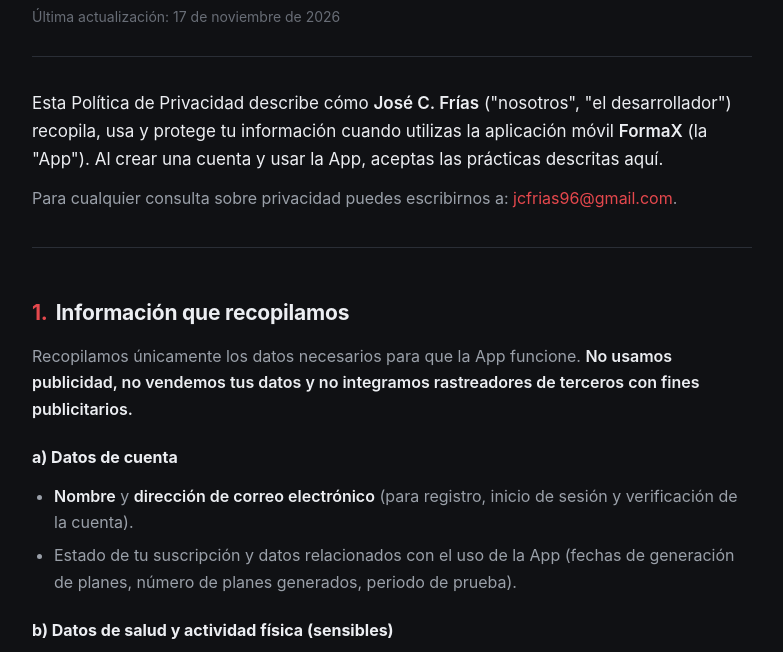
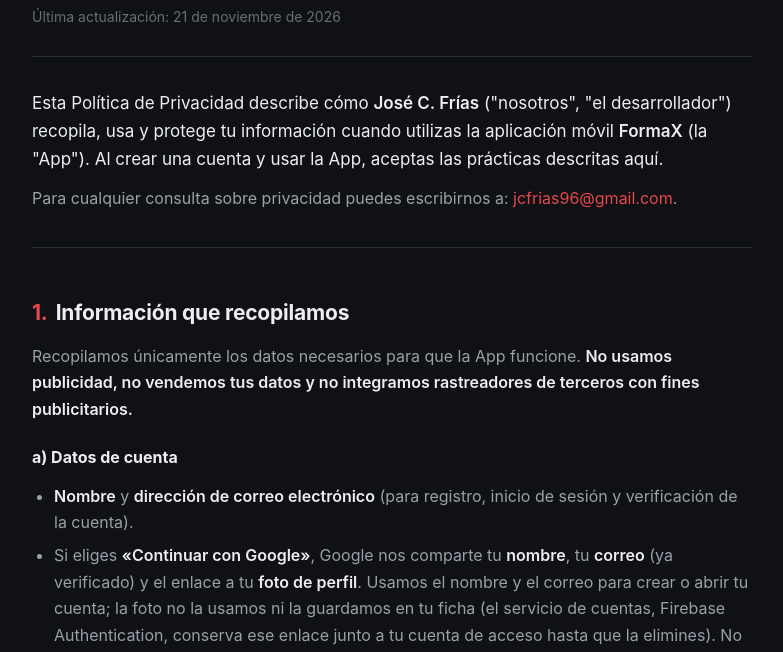
Before and after one commit to jcfrias96-eng/formax-privacy, a plain HTML site: page index.html in a window 1280 px wide. Shown: the part 145-797 px from the top of the page, without its empty margins (248-1031 px from the left). Drawn offline with Linux system fonts and the light colour scheme.

Commit message:
Add files via upload

```diff
--- a/index.html
+++ b/index.html
@@ -125,7 +125,7 @@
   <header>
     <span class="eyebrow">FormaX</span>
     <h1>Política de Privacidad</h1>
-    <p class="updated">Última actualización: 17 de noviembre de 2026</p>
+    <p class="updated">Última actualización: 21 de noviembre de 2026</p>
   </header>
 
   <p class="intro">Esta Política de Privacidad describe cómo <strong>José C. Frías</strong>
@@ -147,6 +147,11 @@
   <ul>
     <li><strong>Nombre</strong> y <strong>dirección de correo electrónico</strong> (para registro,
     inicio de sesión y verificación de la cuenta).</li>
+    <li>Si eliges <strong>«Continuar con Google»</strong>, Google nos comparte tu <strong>nombre</strong>,
+    tu <strong>correo</strong> (ya verificado) y el enlace a tu <strong>foto de perfil</strong>. Usamos el
+    nombre y el correo para crear o abrir tu cuenta; la foto no la usamos ni la guardamos en tu ficha (el
+    servicio de cuentas, Firebase Authentication, conserva ese enlace junto a tu cuenta de acceso hasta que
+    la elimines). No recibimos tu contraseña de Google ni acceso a tus correos, contactos ni archivos.</li>
     <li>Estado de tu suscripción y datos relacionados con el uso de la App (fechas de generación de
     planes, número de planes generados, periodo de prueba).</li>
   </ul>
```
Also changed, not shown: terms.html (+4 -2 lines).
